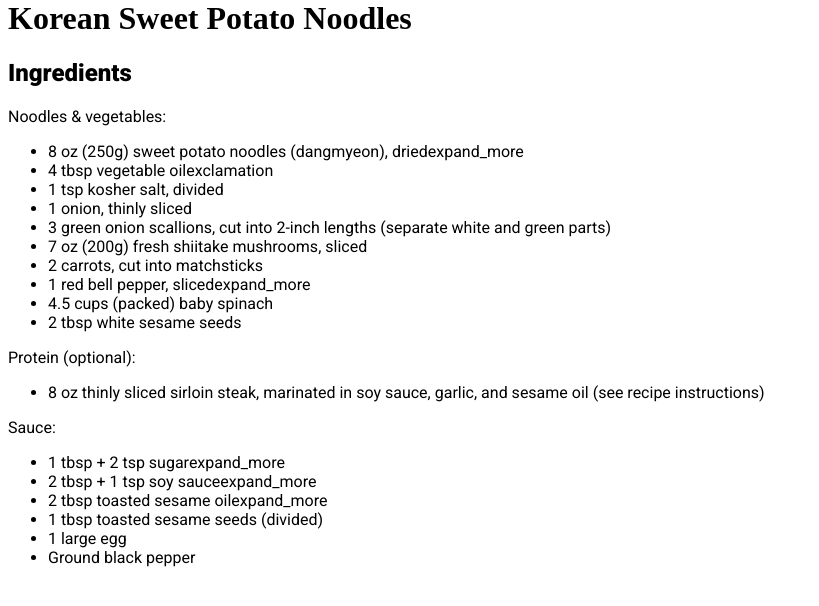
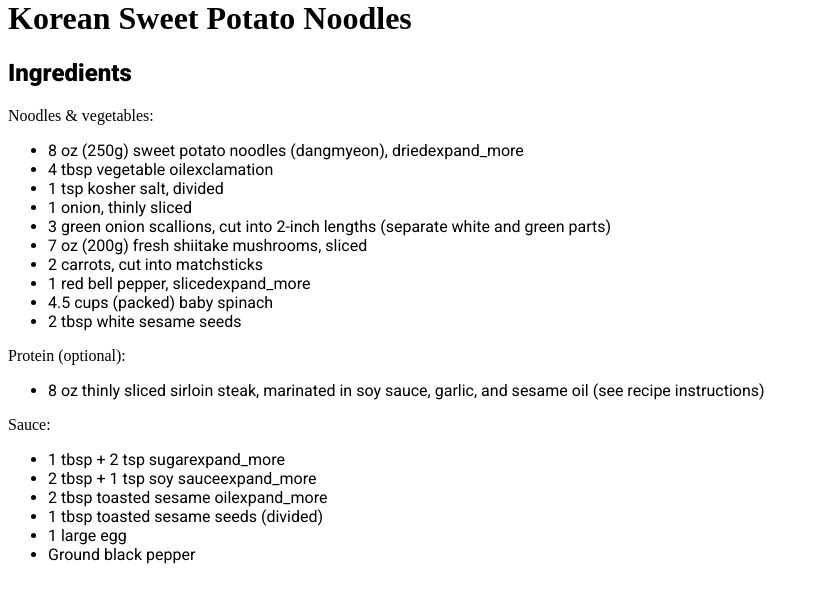
Before and after one commit to Mela0012/applepie, a PHP site: page /font-sample.html in a window 1280 px wide. Shown: the part 21-627 px from the top of the page, without its empty margins (0-819 px from the left). Run offline with PHP 8.4, Linux system fonts and the light colour scheme; some web fonts are replaced.

Commit message:
Update style.css

```diff
--- a/style.css
+++ b/style.css
@@ -9,6 +9,6 @@ h2{
 	font-family: Roboto, sans-serif ;
 	font-weight: 800;
 }
-.sub-title{
+.sub_title{
 	font-family: Sedan, serif;
 }
```
